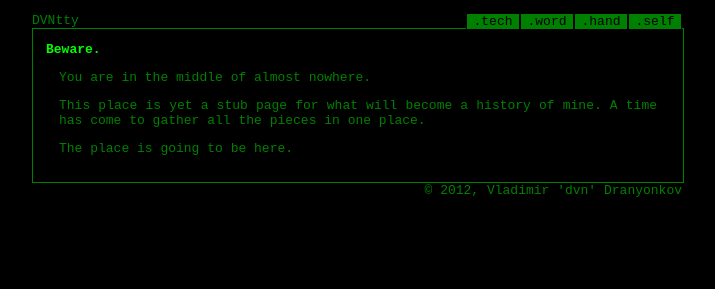
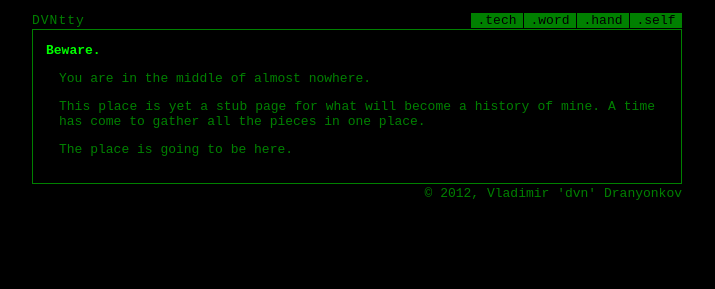
Before and after one commit to los-t/los-t.github.com, a Jekyll site: the page built from index.html, in a window 1280 px wide. Shown: the top 289 px of the page, without its empty margins (283-998 px from the left). Built offline with Jekyll 4.4.1, drawn with Linux system fonts in a browser that asks for light colours.

Commit message:
Fixed CSS layout. Added navigation and respective stubs.

```diff
--- a/_layouts/default.html
+++ b/_layouts/default.html
@@ -14,14 +14,15 @@
 <div class="container">
 
 <header>
-	<div class="header">{{ page.title }}
-	<nav class="navbar">
-		<div class="button">.tech</div>
-		<div class="button">.word</div>
-		<div class="button">.hand</div>
-		<div class="button">.self</div>
+	<div class="logo">
+		<a class="logo" href="/">DVNtty</a>{{ page.title }}
+	</div>
+	<nav>
+		<a class="button" href="/self.html">.self</a>
+		<a class="button" href="/hand.html">.hand</a>
+		<a class="button" href="/word.html">.word</a>
+		<a class="button" href="/tech.html">.tech</a>
 	</nav>
-	</div>
 </header>
 
 <div class="content">
--- a/css/desktop.css
+++ b/css/desktop.css
@@ -8,6 +8,7 @@
 * {
  margin: 0;
  padding: 0;
+ border: 0;
 }
 
 html, body {
@@ -22,6 +23,10 @@
  text-align : justify;
 }
 
+footer {
+ padding-top: 2px;
+}
+
 h1, h2, h3, h4, h5, h6 {
  font-size: 100%;
  color : lime;
@@ -34,43 +39,34 @@
  margin-bottom: 1em;
 }
 
+a {
+ color: seagreen;
+}
+
+a:hover {
+ color: limegreen;
+}
+
 /*******************
  * End of defaults *
  *******************/
 
 .container {
+ padding-top : 1em;
  margin-left : auto;
  margin-right : auto;
  width : 50em;
 }
 
-.header {
- width : 100%;
- height : 100%;
- margin-top: 1em;
-}
-
-.navbar {
- margin : 0em;
- padding : 0em;
- height : 2em;
- border : 0px;
- padding : 0px;
- float : right;
-}
-
-.button {
- background-color : green;
- color : black;
- border : 1px solid black;
- width : 4em;
- text-align : center;
+.logo {
+ letter-spacing: 1px;
  float : left;
+ color: green;
+ text-decoration:none;
 }
 
 .content {
- width : 48em;
- height: 100%;
+ clear : both;
  padding : 1em;
  border: 1px solid green;
 }
@@ -78,3 +74,19 @@
 .copyright {
  text-align : right;
 }
+
+a.button {
+ width : 4em;
+ color : black;
+ background-color : green;
+ display : block;
+ border-left: 1px solid black;
+ border-bottom: 1px solid black;
+ text-decoration: none;
+ text-align : center;
+ float : right;
+}
+
+a.button:hover {
+	background-color : lime;
+}
--- a/index.html
+++ b/index.html
@@ -1,9 +1,8 @@
 ---
 layout: default
-title: DVNtty
 ---
 
 <h1>Beware.</h1>
-<p>You are in the middle of almost nowhere.<p>
+<p>You are in the middle of almost nowhere.</p>
 <p>This place is yet a stub page for what will become a history of mine. A time has come to gather all the pieces in one place.</p>
 <p>The place is going to be here.</p>
```
Also changed, not shown: other parts of _layouts/default.html (+1 -1 lines), hand.html (added, +8 -0 lines), self.html (added, +8 -0 lines), tech.html (added, +8 -0 lines), word.html (added, +8 -0 lines).
